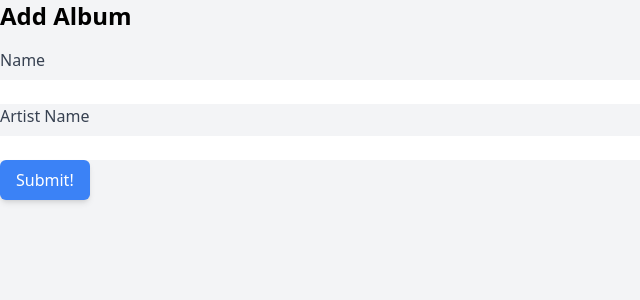
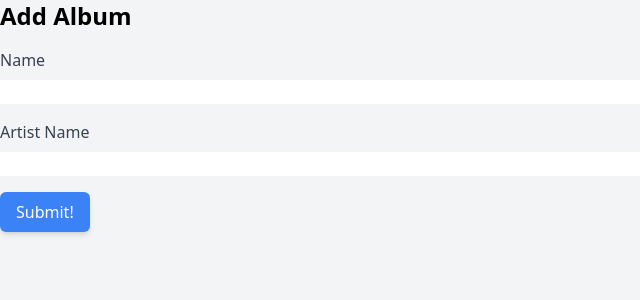
Before and after one commit to layton-skidmore/SoundCanvas, a Django app: page /new_album/create/ in a window 1280 px wide. Shown: the part 60-360 px from the top of the page, without its empty margins (0-640 px from the left). Run offline with Django 4.2, Linux system fonts and the light colour scheme; some libraries are stand-ins or nearby versions.

Commit message:
new album fix

```diff
--- a/main_app/templates/main_app/new_album.html
+++ b/main_app/templates/main_app/new_album.html
@@ -4,6 +4,10 @@
 
 <h1 class="text-2xl font-semibold mb-4">Add Album</h1>
 
+
+
+  <form action="" method="POST" class="space-y-4">
+    {% csrf_token %}
     <div class="flex flex-col space-y-2">
       <label for="{{ form.name.id_for_label }}" class="text-gray-700">Name</label>
       {{ form.name }}
@@ -14,6 +18,5 @@
     </div>
     <input type="submit" value="Submit!" class="bg-blue-500 text-white px-4 py-2 rounded-md shadow-md hover:bg-blue-600 cursor-pointer">
   </form>
-
-
+</div>
 {% endblock %}
```
Lines whose indentation alone changed are shown as unchanged.
